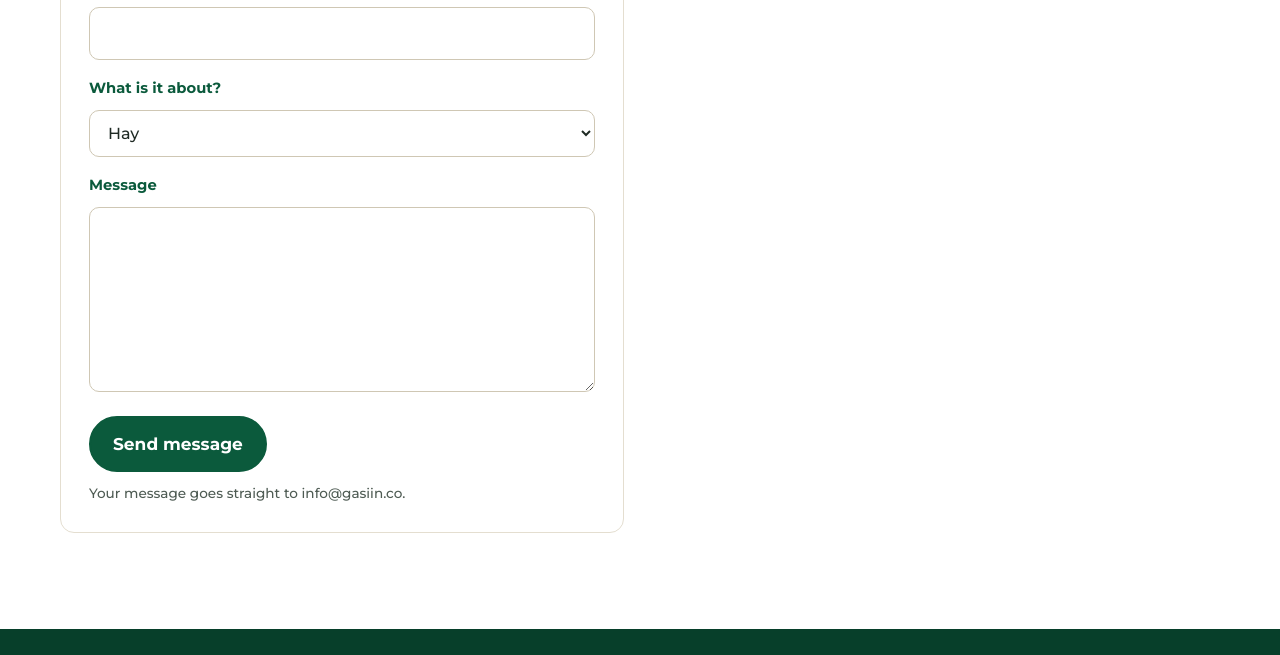
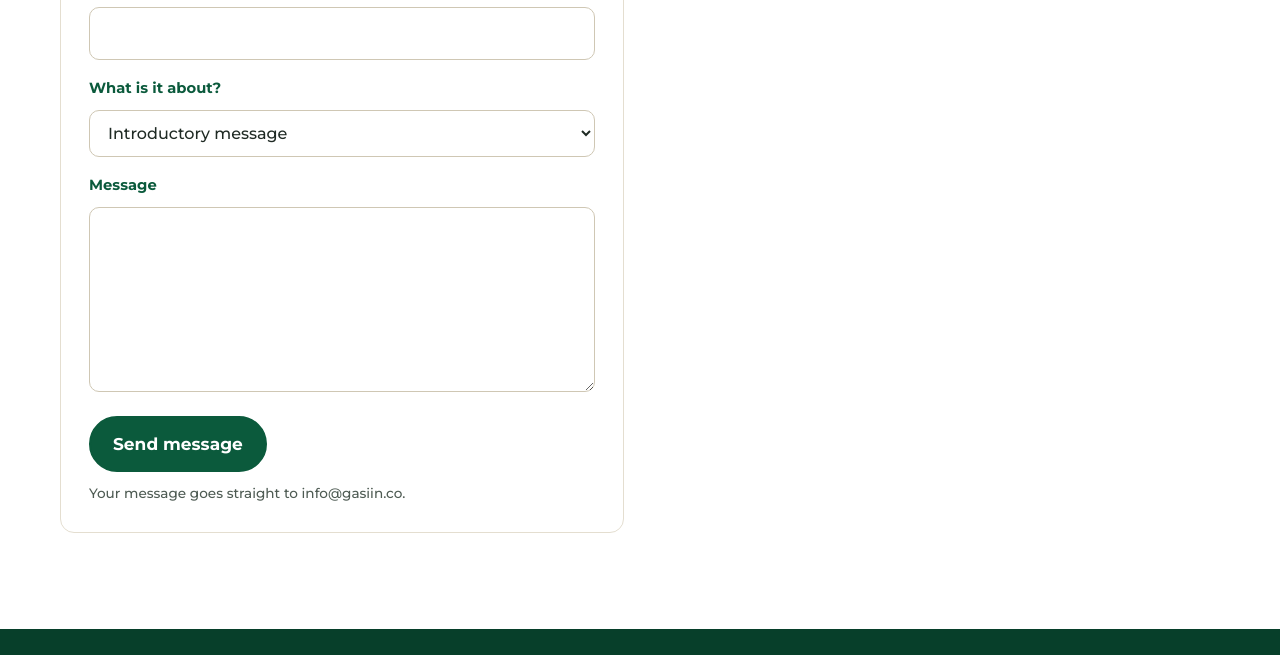
Before and after one commit to amousamf/Gasiin, a plain HTML site: page docs/contact.html in a window 1280 px wide. Shown: the part 883-1538 px from the top of the page. Drawn offline with Linux system fonts and the light colour scheme.

Commit message:
Contact form: simplify topic options
Co-Authored-By: Claude Opus 5.5 <noreply@anthropic.com>
Claude-Session: https://claude.ai/code/session_016TU9hJGQ3Y6oqNBtMFYDcD

```diff
--- a/docs/contact.html
+++ b/docs/contact.html
@@ -72,9 +72,8 @@
 
       <label for="f-topic">What is it about?</label>
       <select id="f-topic" name="topic">
-        <option>Hay</option>
-        <option>Silage</option>
-        <option>Livestock feed (concentrates)</option>
+        <option>Introductory message</option>
+        <option>Products</option>
         <option>Livestock fattening</option>
         <option>Contract farming</option>
         <option>Something else</option>
```
